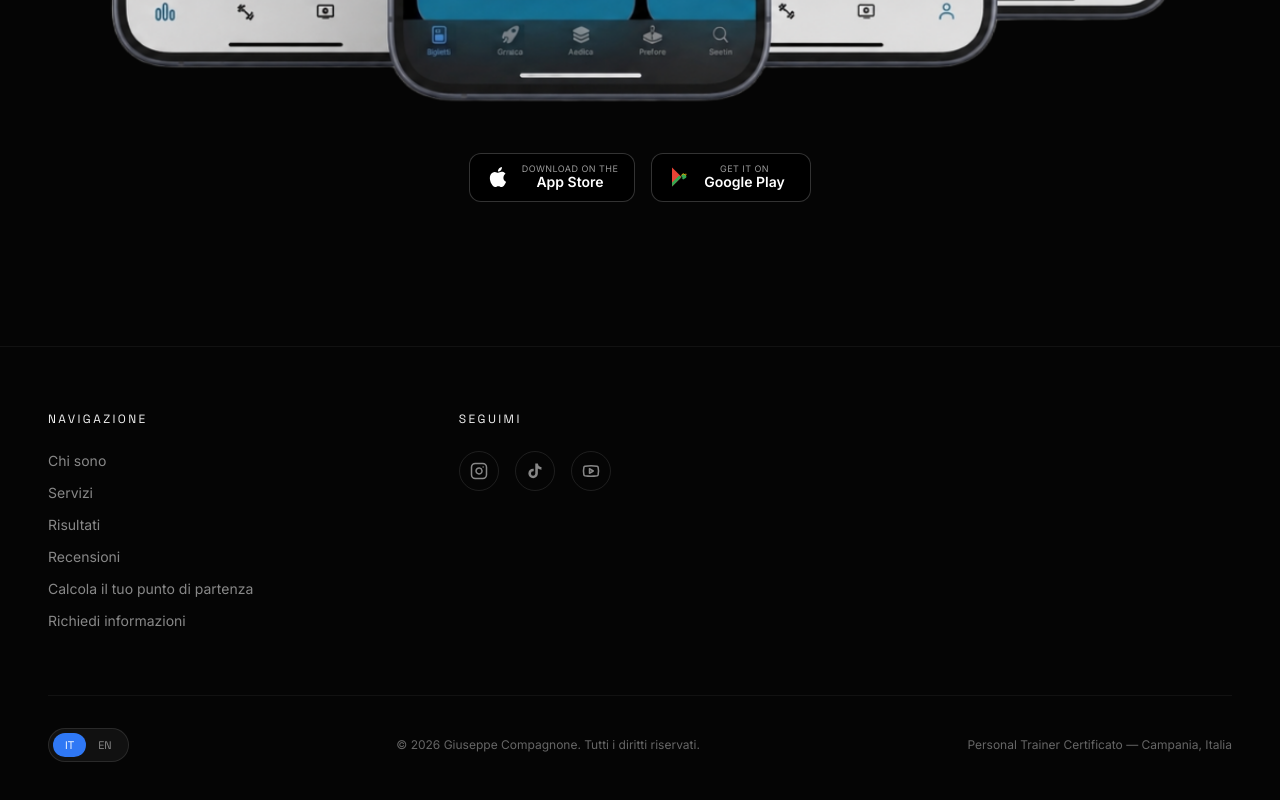
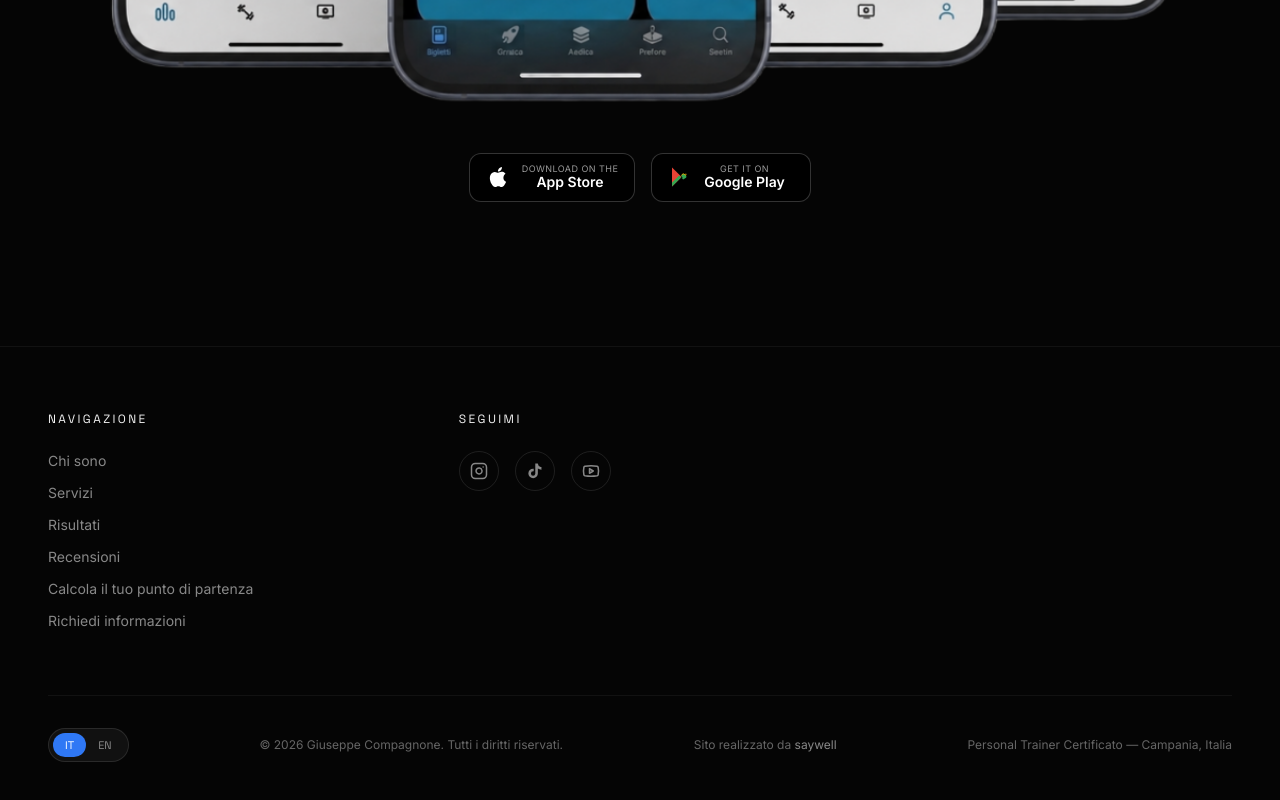
Before and after one commit to fonzieclub/giuseppecompagnone, a React (Vite) app: page / in a window 1280 px wide. Shown: the part 2548-3348 px from the top of the page. Built offline with nearby package versions, Linux system fonts and the light colour scheme; no server answers; the database is empty.

Commit message:
site update

```diff
--- a/src/components/Footer.jsx
+++ b/src/components/Footer.jsx
@@ -87,8 +87,21 @@ export default function Footer() {
               <span className={`px-3 py-1 text-[11px] font-display rounded-full transition-all duration-300 ${lang === 'en' ? 'bg-[#2F78F5] text-white' : 'text-[#888]'}`}>EN</span>
             </button>
           </div>
-          <p className="text-xs text-[#666]">© {new Date().getFullYear()} Giuseppe Compagnone. {t('Tutti i diritti riservati.', 'All rights reserved.')}</p>
-          <p className="text-xs text-[#666]">{t('Personal Trainer Certificato — Campania, Italia', 'Certified Personal Trainer — Campania, Italy')}</p>
+          <p className="text-xs text-[#666] text-center">
+            © {new Date().getFullYear()} Giuseppe Compagnone. {t('Tutti i diritti riservati.', 'All rights reserved.')}
+          </p>
+          <p className="text-xs text-[#666] text-center">
+            {lang === 'it' ? (
+              <>Sito realizzato da{' '}
+                <a href="https://saywell.it" target="_blank" rel="noopener noreferrer" className="text-[#888] hover:text-[#2F78F5] transition-colors">saywell</a>
+              </>
+            ) : (
+              <>Made by{' '}
+                <a href="https://saywell.it" target="_blank" rel="noopener noreferrer" className="text-[#888] hover:text-[#2F78F5] transition-colors">saywell</a>
+              </>
+            )}
+          </p>
+          <p className="text-xs text-[#666] text-center">{t('Personal Trainer Certificato — Campania, Italia', 'Certified Personal Trainer — Campania, Italy')}</p>
         </div>
       </div>
     </footer>
```
